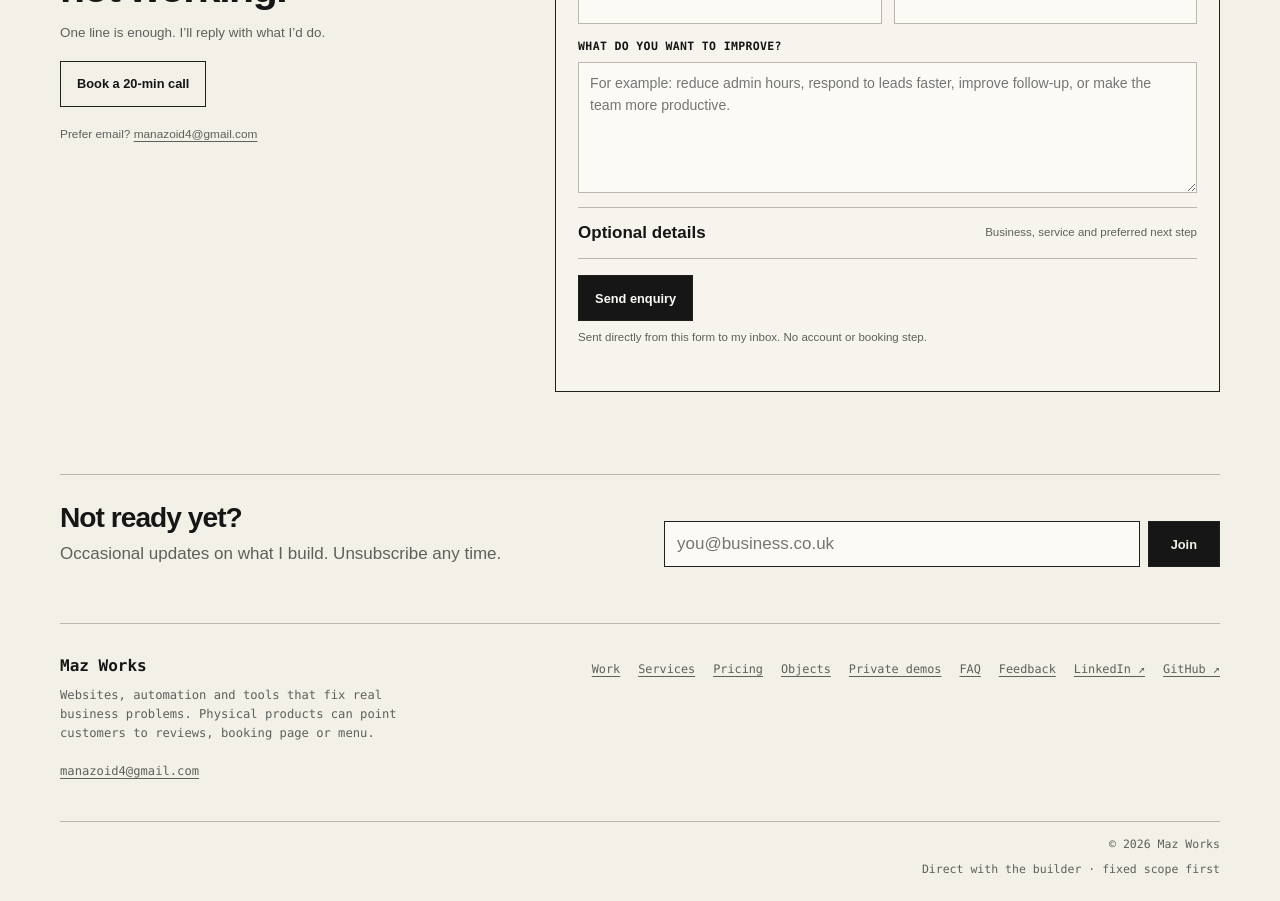
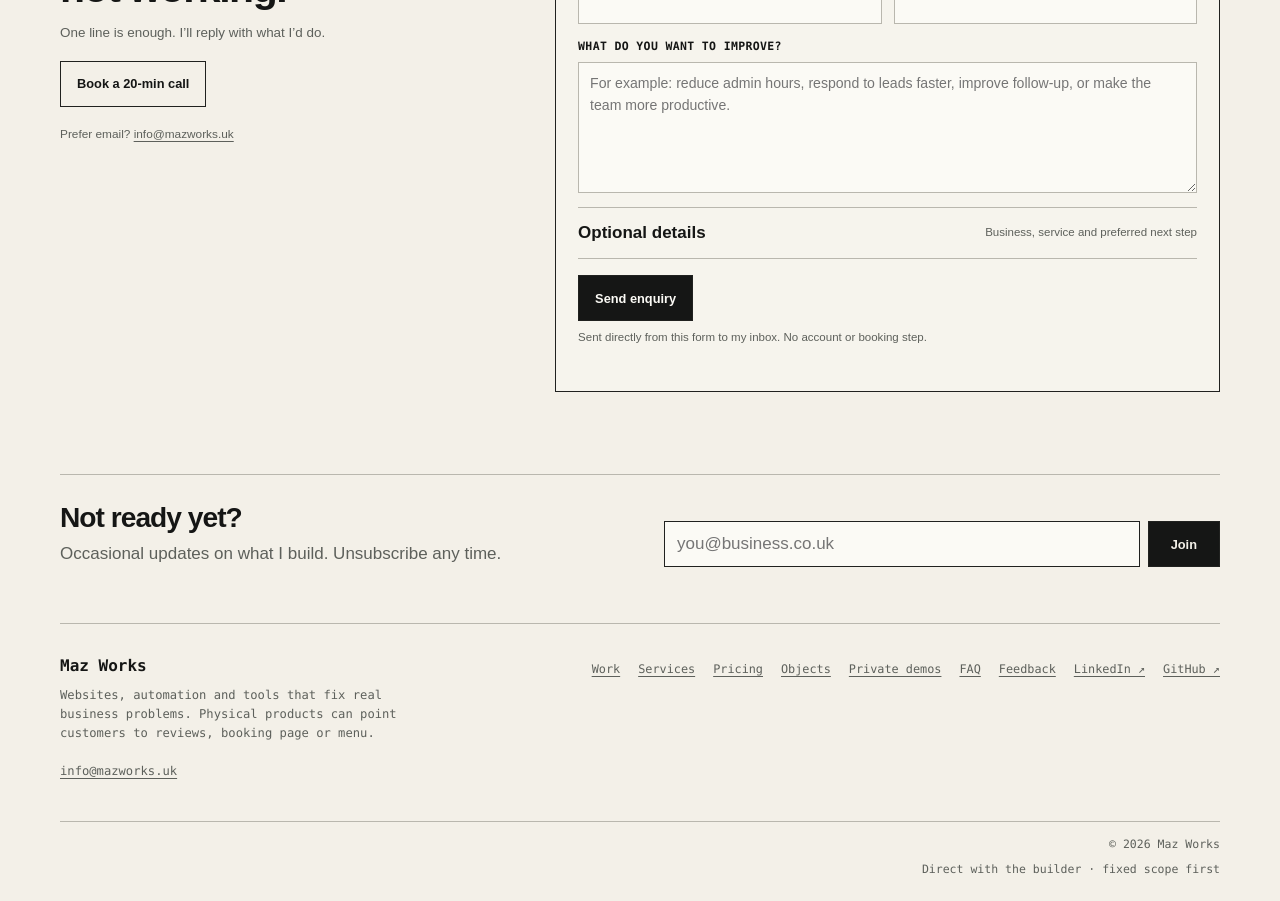
Before and after one commit to manazoid4/mazos-site, a Next.js app: page / in a window 1280 px wide. Shown: the part 2820-3721 px from the top of the page. Built offline with nearby package versions, Linux system fonts and the light colour scheme.

Commit message:
Use branded Maz Works contact email

```diff
--- a/app/site.ts
+++ b/app/site.ts
@@ -1,7 +1,9 @@
 export const SITE_URL = 'https://www.mazworks.uk';
 export const SITE_NAME = 'Maz Works';
 export const PERSON_NAME = 'Manazir Hussain';
-export const CONTACT_EMAIL = 'manazoid4@gmail.com';
+export const CONTACT_EMAIL = 'info@mazworks.uk';
+// Keep the existing FormSubmit destination stable while the public contact address stays branded.
+export const FORM_DELIVERY_EMAIL = 'manazoid4@gmail.com';
 export const GITHUB_URL = 'https://github.com/manazoid4';
 export const BOOKING_URL = 'https://cal.com/mazworks/quick-chat';
 export const LINKEDIN_URL = 'https://www.linkedin.com/company/maz-works';
```
